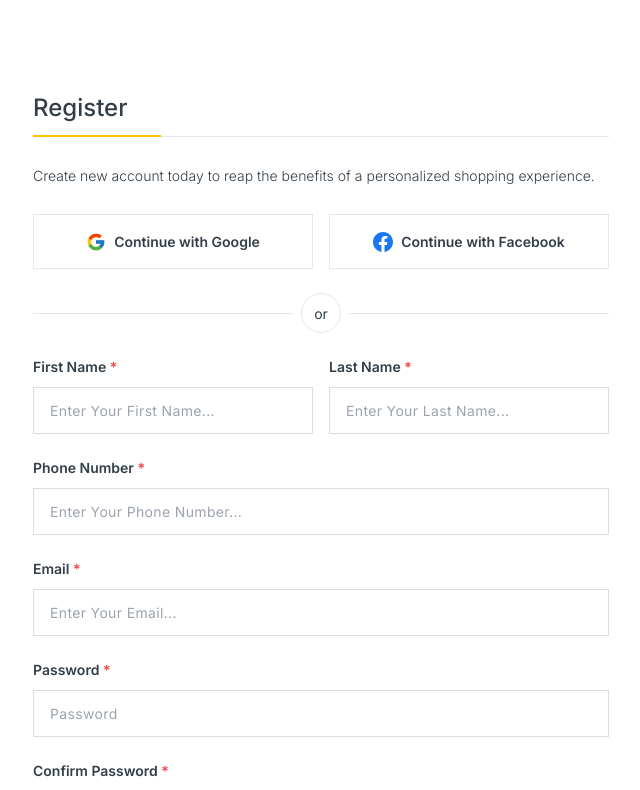
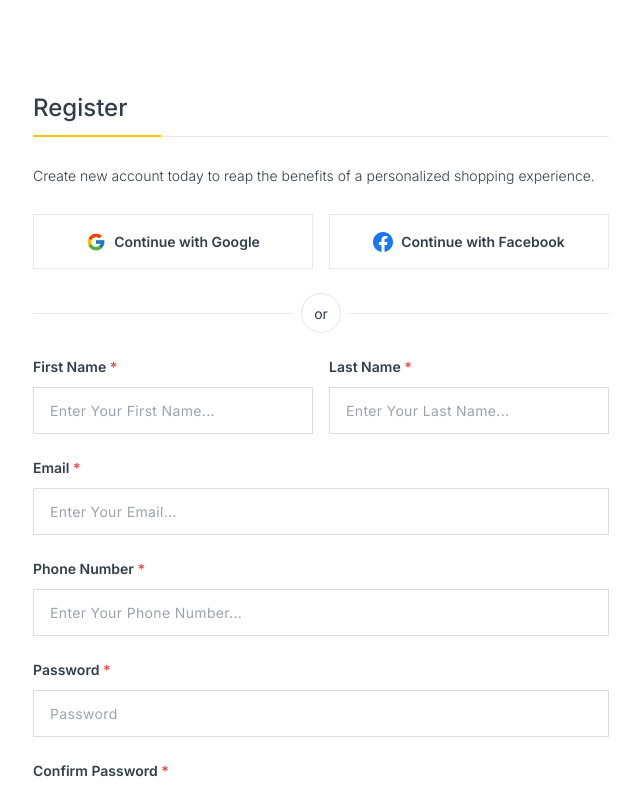
Before and after one commit to tayyab12oct/ecommerce, a React (Create React App) app: page /auth/signup in a window 1280 px wide. Shown: the top 790 px of the page, without its empty margins (319-959 px from the left). Built offline with nearby package versions, Linux system fonts and the light colour scheme.

Commit message:
add react-toastify

```diff
--- a/package.json
+++ b/package.json
@@ -18,6 +18,7 @@
     "react-redux": "^8.0.2",
     "react-router-dom": "^6.4.2",
     "react-scripts": "5.0.1",
+    "react-toastify": "^9.0.8",
     "redux": "^4.2.0",
     "redux-logger": "^3.0.6",
     "tailwind-merge": "^1.6.2",
--- a/src/components/atoms/input/index.js
+++ b/src/components/atoms/input/index.js
@@ -30,6 +30,7 @@ function Input(props) {
           type={type}
           name={name}
           placeholder={placeholder}
+          autoComplete="off"
           // {...register(name, rules)}
           {...props}
           className={twMerge(
--- a/src/index.js
+++ b/src/index.js
@@ -5,11 +5,14 @@ import App from "app/App";
 import reportWebVitals from "./reportWebVitals";
 import { Provider } from "react-redux";
 import { store } from "./store";
+import { ToastContainer } from 'react-toastify';
+import 'react-toastify/dist/ReactToastify.css';
 
 const root = ReactDOM.createRoot(document.getElementById("root"));
 root.render(
   <React.StrictMode>
     <Provider store={store}>
+      <ToastContainer progressClassName="bg-red-500" />
       <App />
     </Provider>
   </React.StrictMode>
--- a/src/pages/authentication/login/index.js
+++ b/src/pages/authentication/login/index.js
@@ -5,7 +5,8 @@ import { Link } from 'react-router-dom';
 import { FcGoogle } from "react-icons/fc"
 import { BsFacebook } from "react-icons/bs"
 import { loginSchema } from 'components/form/formSchema';
-import { useFormik } from "formik"
+import { useFormik } from "formik";
+import { toast } from "react-toastify";
 
 const initialValues = {
     email: "",
@@ -17,6 +18,7 @@ function Login() {
         validationSchema: loginSchema,
         onSubmit: (values, action) => {
             console.log("Data", values);
+            toast.success("Login Successfully")
             action.resetForm();
         }
     })
--- a/src/pages/authentication/signup/index.js
+++ b/src/pages/authentication/signup/index.js
@@ -6,6 +6,7 @@ import { FcGoogle } from "react-icons/fc"
 import { BsFacebook } from "react-icons/bs"
 import { registrationSchema } from 'components/form/formSchema';
 import { useFormik } from "formik"
+import { toast } from 'react-toastify';
 
 const initialValues = {
     first_name: "",
@@ -21,6 +22,7 @@ function SignUp() {
         validationSchema: registrationSchema,
         onSubmit: (values, action) => {
             console.log("Data", values);
+            toast.success("Account Created Successfully")
             action.resetForm()
         }
     });
@@ -66,6 +68,18 @@ function SignUp() {
                         />
                     </div>
                     <Input
+                        id="email"
+                        type="email"
+                        name="email"
+                        placeholder="Enter Your Email..."
+                        label="Email"
+                        value={values.email}
+                        onChange={handleChange}
+                        onBlur={handleBlur}
+                        errors={errors.email}
+                        touched={touched.email}
+                    />
+                    <Input
                         id="phone_number"
                         type="text"
                         name="phone_number"
@@ -76,18 +90,6 @@ function SignUp() {
                         onBlur={handleBlur}
                         errors={errors.phone_number}
                         touched={touched.phone_number}
-                    />
-                    <Input
-                        id="email"
-                        type="email"
-                        name="email"
-                        placeholder="Enter Your Email..."
-                        label="Email"
-                        value={values.email}
-                        onChange={handleChange}
-                        onBlur={handleBlur}
-                        errors={errors.email}
-                        touched={touched.email}
                     />
                     <Input
                         id="password"
```
Also changed, not shown: src/css/style.css (line endings or trailing spaces), 1 other file (tests, documents, lock files or other folders).
